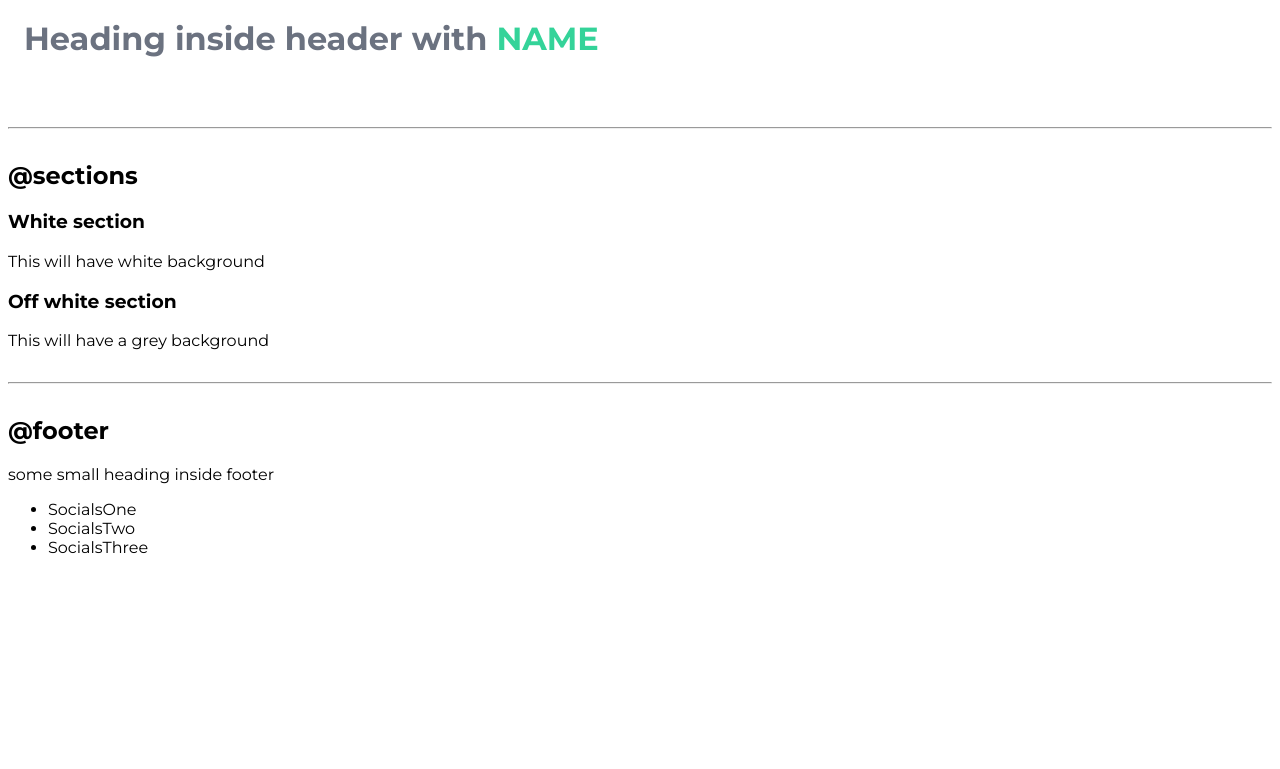
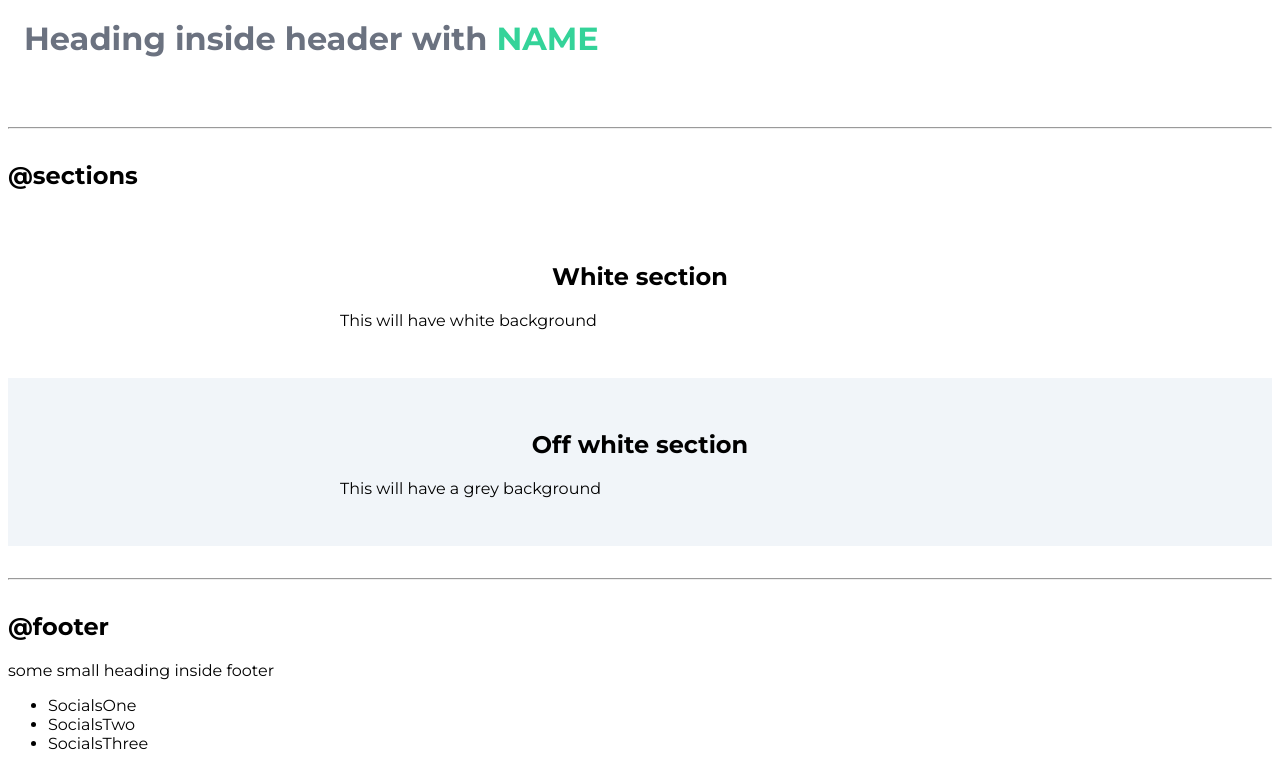
Before and after one commit to RSauravR/ComponentLibrary, a plain HTML site: page index.html in a window 1280 px wide. Shown: the part 1839-2608 px from the top of the page. Before the commit the page ends 2412 px from the top, so only its background shows below. Drawn offline with Linux system fonts and the light colour scheme.

Commit message:
Update index.html
sections

```diff
--- a/index.html
+++ b/index.html
@@ -1,12 +1,14 @@
 <!DOCTYPE html>
 <html lang="en">
+
 <head>
     <meta charset="UTF-8">
     <meta http-equiv="X-UA-Compatible" content="IE=edge">
     <meta name="viewport" content="width=device-width, initial-scale=1.0">
     <title>Document</title>
-    <link href="styles.css" rel="stylesheet"/>
+    <link href="styles.css" rel="stylesheet" />
 </head>
+
 <body>
     <h1> Saurav's Component Library </h1>
     <p>I am attending neog.camp and I want to creat a library for building my personal website</p>
@@ -37,8 +39,8 @@
     <hr>
 
     <h2>@links</h2>
-    <a class = "link link-primary" href="/">Primary Link</a>
-    <a class = "link link-secondary" href="/">Secondary Link</a>
+    <a class="link link-primary" href="/">Primary Link</a>
+    <a class="link link-secondary" href="/">Secondary Link</a>
 
     <hr>
 
@@ -55,9 +57,9 @@
     <h3>unordered list In-Line</h3>
 
     <ul class="list-non-bulleted">
-        <li class ="in-line">Item one</li>
-        <li class ="in-line">Item two</li>
-        <li class ="in-line">Item three</li>
+        <li class="in-line">Item one</li>
+        <li class="in-line">Item two</li>
+        <li class="in-line">Item three</li>
     </ul>
 
     <h3>Reversed list</h3>
@@ -67,19 +69,19 @@
         <li>Item three</li>
     </ol>
 
-    <hr/>
+    <hr />
 
     <h2>@nav</h2>
     <nav class="navigation container">
         <div class="nav-brand">IamBrand</div>
         <ul class="list-non-bulleted nav-pill">
-            <li class ="in-line link-active">
+            <li class="in-line link-active">
                 <a class="link" href="/">Home</a>
             </li>
-            <li class ="in-line">
+            <li class="in-line">
                 <a class="link" href="/">Product</a>
             </li>
-            <li class ="in-line">
+            <li class="in-line">
                 <a class="link" href="/">About</a>
             </li>
         </ul>
@@ -96,13 +98,17 @@
     <hr>
 
     <h2>@sections</h2>
-    <section>
-        <h3>White section</h3>
-        <P>This will have white background</P>
+    <section class="section">
+        <div class="container-center">
+            <h1>White section</h1>
+            <P>This will have white background</P>
+        </div>
     </section>
-    <section>
-       <h3>Off white section</h3>
-       <p>This will have a grey background</p>
+    <section class="section ow">
+        <div class="container-center">
+            <h1>Off white section</h1>
+            <p>This will have a grey background</p>
+        </div>
     </section>
 
     <hr>
@@ -122,4 +128,5 @@
     <!-- <div style = "height : 20vh"></div> -->
 
 </body>
+
 </html>
```
